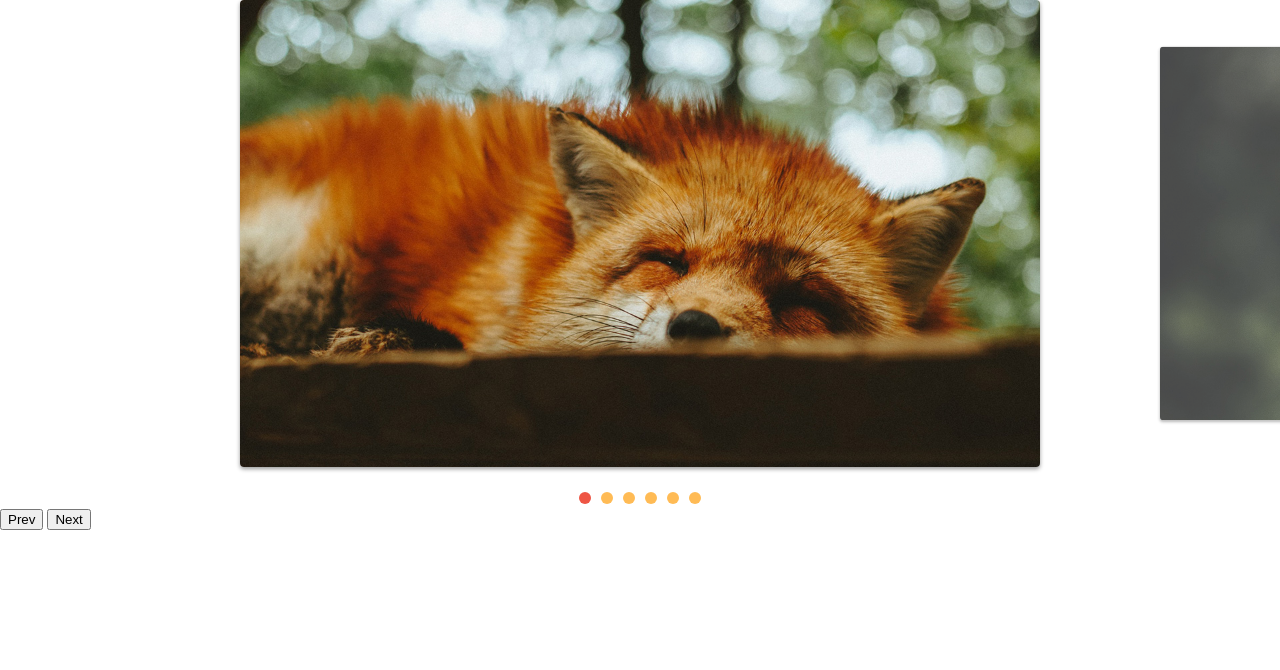
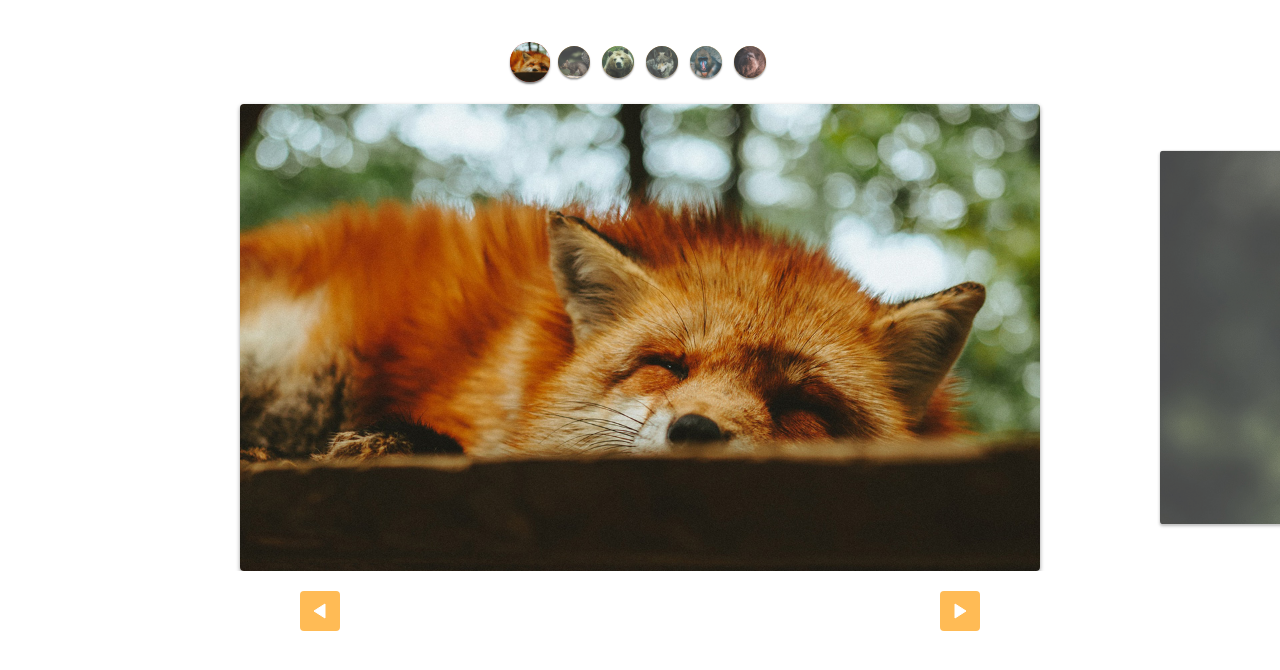
Before and after one commit to feliphepaz/slide, a website: page index.html in a window 1280 px wide. Drawn offline with Linux system fonts and the light colour scheme.

Commit message:
melhorias no projeto

```diff
--- a/index.html
+++ b/index.html
@@ -11,6 +11,7 @@
 
 <body>
   <div class="slide-wrapper">
+    <div class="pag-location"></div>
     <ul class="slide">
       <li><img src="img/foto1.jpg" alt=""></li>
       <li><img src="img/foto2.jpg" alt=""></li>
@@ -21,8 +22,8 @@
     </ul>
   </div>
   <div class="arrow-nav">
-    <button class="prev">Prev</button>
-    <button class="next">Next</button>
+    <button class="prev"></button>
+    <button class="next"></button>
   </div>
   <script type="module" src="dist/main.js"></script>
 </body>
--- a/js/slide.js
+++ b/js/slide.js
@@ -159,19 +159,22 @@ export class Slide {
 }
 
 export class SlideNav extends Slide {
-  constructor(slide, slideWrapper, prev, next) {
+  constructor(slide, slideWrapper, prev, next, pagLocation) {
     super(slide, slideWrapper);
     this.prevBtn = document.querySelector(prev);
     this.nextBtn = document.querySelector(next);
+    this.pagLocation = document.querySelector(pagLocation);
   }
 
-  createPagination() {
+  createPagination(addThumbs) {
     const ul = document.createElement('ul');
     ul.setAttribute('data-control', 'slide');
+    ul.classList.add('custom-controls');
     this.slidesArray.forEach((item, index) => {
-      ul.innerHTML += `<li><a href='#slide${index + 1}'></a></li>`;
+      const addThumb = `<img src="../img/foto${index + 1}-thumb.jpg">`
+      ul.innerHTML += `<li>${addThumbs ? addThumb : ""}</li>`;
     })
-    this.slideWrapper.appendChild(ul);
+    this.pagLocation.appendChild(ul);
     this.pagination = ul;
   }
 
@@ -185,7 +188,7 @@ export class SlideNav extends Slide {
   }
 
   addNavPagination() {
-    this.createPagination();
+    this.createPagination(true);
     this.arrayPagination = [...this.pagination.children];
     this.arrayPagination.forEach((item, index) => {
       item.addEventListener('click', (() => {
--- a/script.js
+++ b/script.js
@@ -1,4 +1,4 @@
 import {Slide, SlideNav} from './js/slide.js';
 
-const slideNav = new SlideNav('.slide', '.slide-wrapper', '.prev', '.next');
+const slideNav = new SlideNav('.slide', '.slide-wrapper', '.prev', '.next', '.pag-location');
 slideNav.addNav();
--- a/style.css
+++ b/style.css
@@ -50,7 +50,7 @@ img {
   margin-top: 20px;
 }
 
-[data-control="slide"] li a {
+[data-control="slide"] li {
   display: block;
   width: 12px;
   height: 12px;
@@ -59,8 +59,54 @@ img {
   overflow: hidden;
   text-indent: -999px;
   margin: 5px;
+  cursor: pointer;
 }
 
-[data-control="slide"] li.active a, [data-control="slide"] li a:hover {
+[data-control="slide"] li.active, [data-control="slide"] li:hover {
   background: #E54;
 }
+
+.custom-controls {
+  display: flex;
+  justify-content: center;
+  margin-top: 40px;
+  margin-bottom: 20px;
+  flex-wrap: wrap;
+}
+
+.custom-controls li {
+  opacity: .8;
+  transform: scale(.8);
+  width: 40px;
+  height: 40px;
+  border-radius: 50%;
+  overflow: hidden;
+  margin: 2px;
+  box-shadow: 0 2px 2px rgba(0,0,0,.5);
+  transition: .3s;
+}
+
+.custom-controls li.active {
+  opacity: 1;
+  transform: scale(1);
+}
+
+.arrow-nav {
+  display: flex;
+  justify-content: space-around;
+  margin: 20px 0;
+}
+
+.arrow-nav button {
+  cursor: pointer;
+  border: none;
+  border-radius: 4px;
+  color: white;
+  width: 40px;
+  height: 40px;
+  background: #FB5 url('../img/arrow.svg') center center no-repeat;
+}
+
+.arrow-nav button.prev {
+  transform: rotate(-180deg);
+}
```
Also changed, not shown: dist/main.js.
